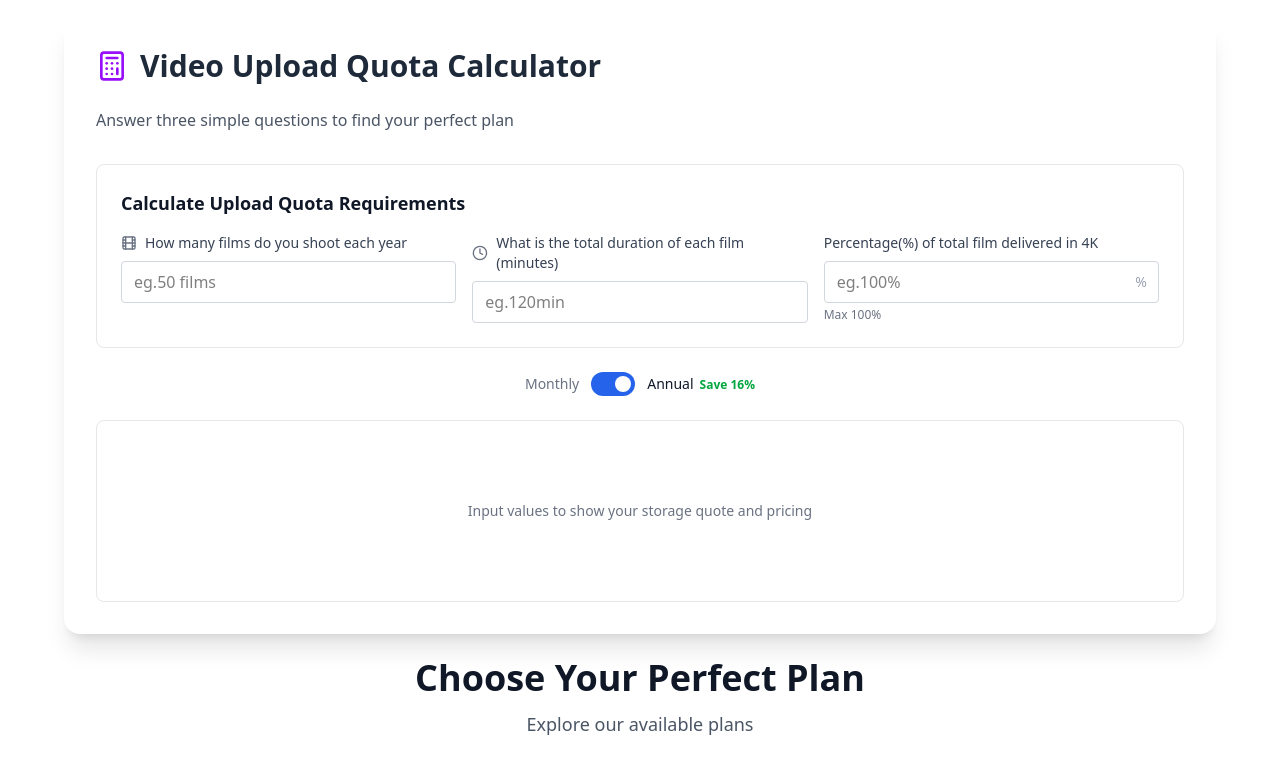
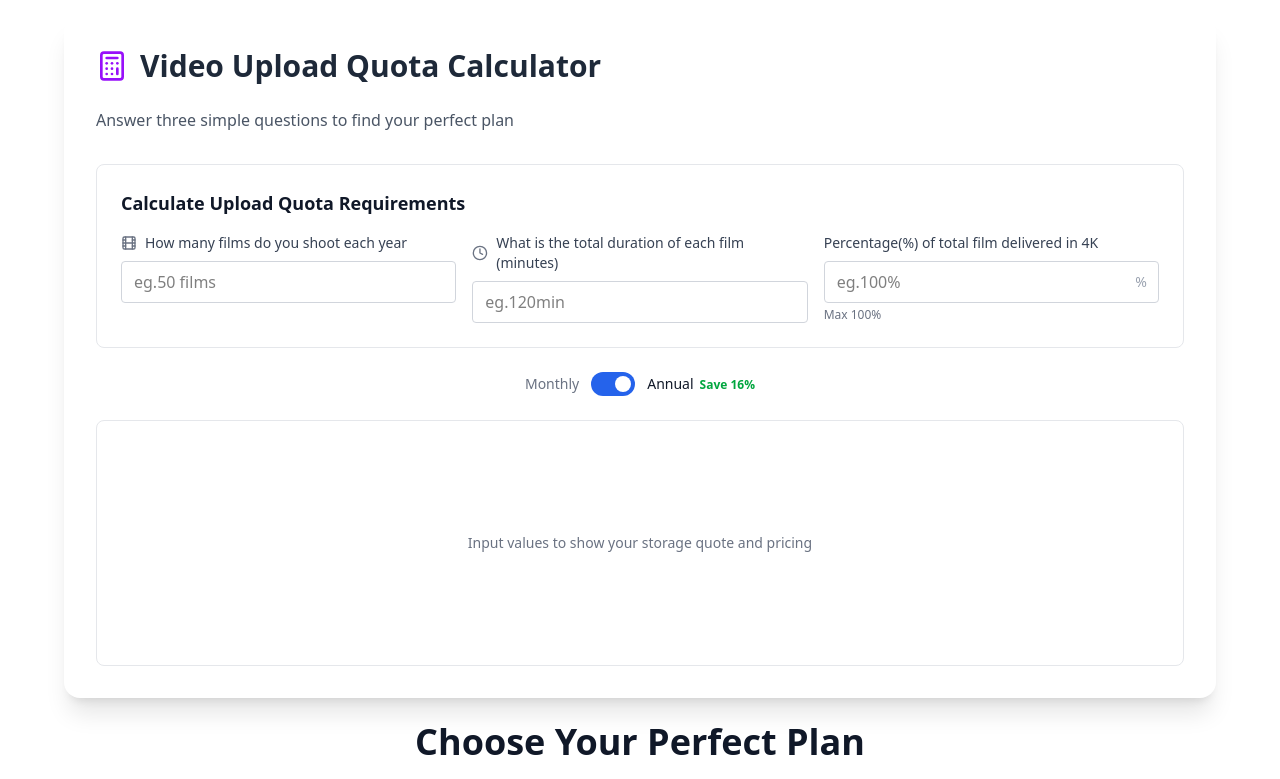
Before and after one commit to ahasandatavro/price-plan, a React (Vite) app: page / in a window 1280 px wide. Shown: the top 779 px of the page. Built offline with nearby package versions, Linux system fonts and the light colour scheme.

Commit message:
fix spacing issuue

```diff
--- a/src/components/ResultsSummary/ResultsSummary.tsx
+++ b/src/components/ResultsSummary/ResultsSummary.tsx
@@ -55,7 +55,7 @@ export const ResultsSummary: React.FC<ResultsSummaryProps> = ({ result }) => {
           </div>
         </>
       ) : (
-        <div className="text-center py-16">
+        <div className="text-center py-5 md:py-16 lg:py-24">
           <p className="text-gray-500 text-sm">
             Input values to show your storage quote and pricing
           </p>
```
